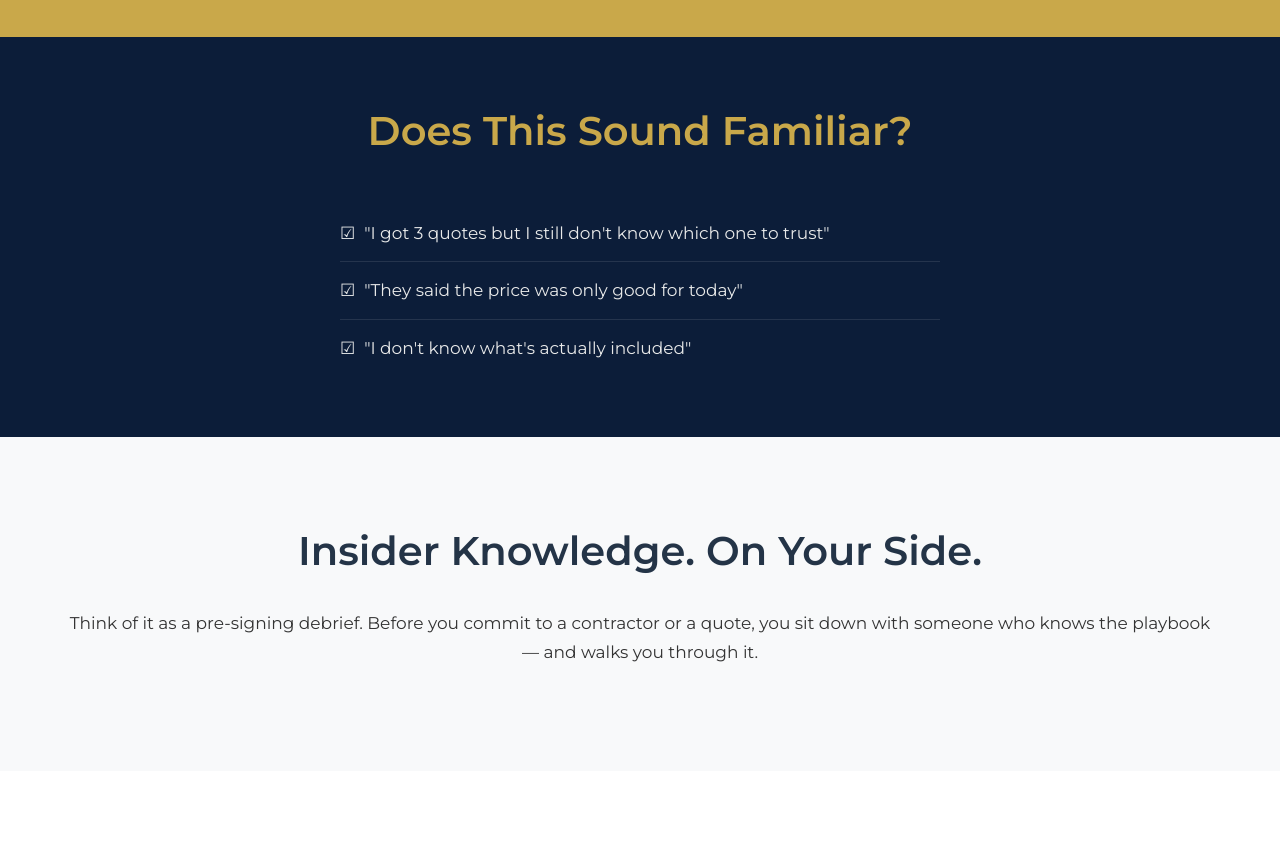
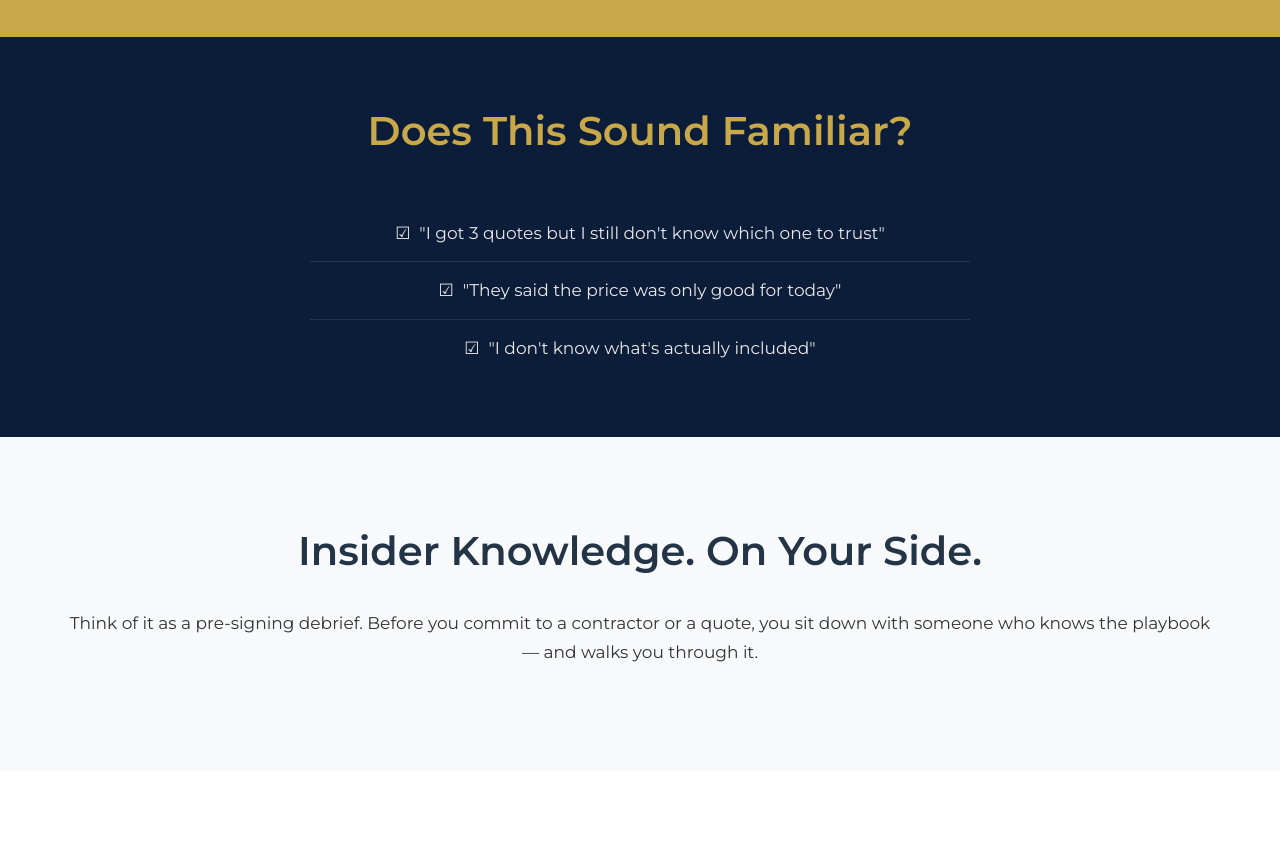
Before and after one commit to Certainty-Home-Consulting/chc-site, a plain HTML site: page docs/index.html in a window 1280 px wide. Shown: the part 895-1743 px from the top of the page. Drawn offline with Linux system fonts and the light colour scheme.

Commit message:
Center-align Does This Sound Familiar list items

```diff
--- a/docs/index.html
+++ b/docs/index.html
@@ -56,9 +56,9 @@
 
     <!-- Does This Sound Familiar -->
     <section style="background:#0C1D39; padding:60px 20px;">
-        <div class="container" style="max-width:800px; margin:0 auto; text-align:center;">
+        <div class="container" style="max-width:700px; margin:0 auto; text-align:center;">
             <h2 style="color:#C9A84A; font-family:'Montserrat',sans-serif; margin-bottom:40px;">Does This Sound Familiar?</h2>
-            <ul style="list-style:none; text-align:left; max-width:600px; margin:0 auto; padding:0;">
+            <ul style="list-style:none; text-align:center; margin:0 auto; padding:0;">
                 <li style="color:#E8E9E9; font-size:1.0625rem; padding:14px 0; border-bottom:1px solid rgba(255,255,255,0.1);">☑&nbsp;&nbsp;"I got 3 quotes but I still don't know which one to trust"</li>
                 <li style="color:#E8E9E9; font-size:1.0625rem; padding:14px 0; border-bottom:1px solid rgba(255,255,255,0.1);">☑&nbsp;&nbsp;"They said the price was only good for today"</li>
                 <li style="color:#E8E9E9; font-size:1.0625rem; padding:14px 0;">☑&nbsp;&nbsp;"I don't know what's actually included"</li>
```
